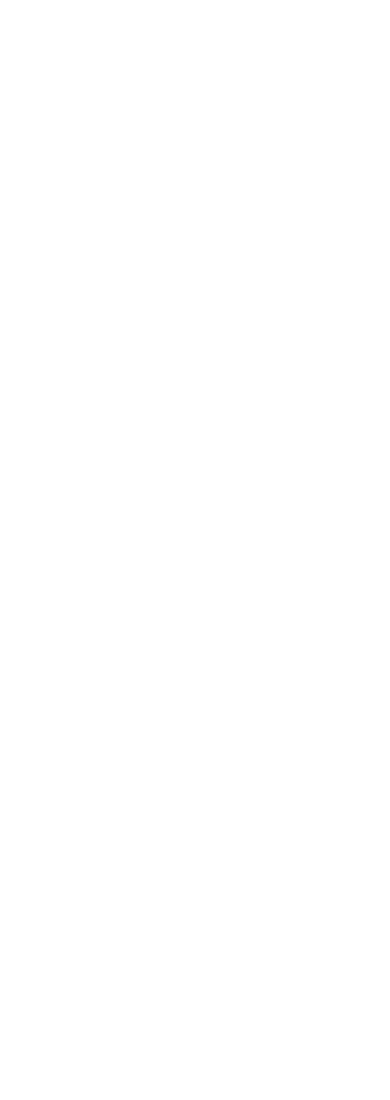
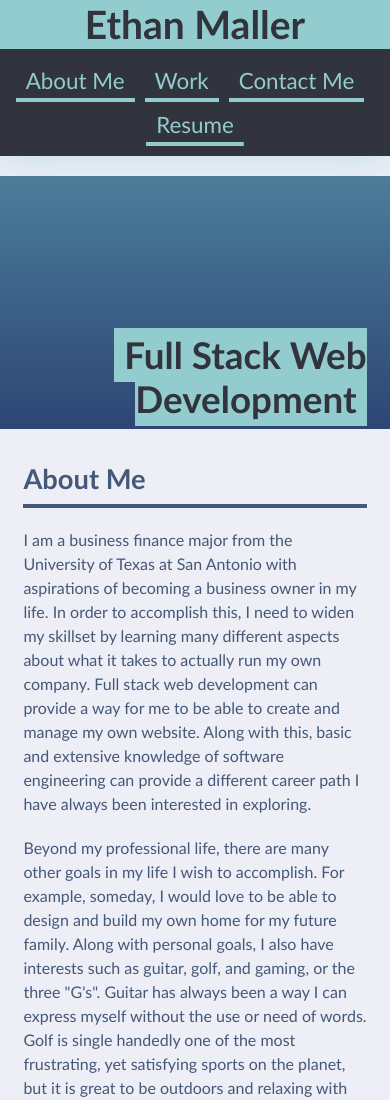
Before and after one commit to ejmaller7/Module-2-Challenge, a plain HTML site: page index.html in a window 390 px wide. Shown: the top 1100 px of the page. Before the commit the page ends 844 px from the top, so only its background shows below. Drawn offline with Linux system fonts and the light colour scheme.

Commit message:
Writing the HTML Code

```diff
--- a/assets/css/style.css
+++ b/assets/css/style.css
@@ -278,3 +278,35 @@ main {
 }
 
 /* TODO: add media query for a max-width of 768px */
+@media screen and (max-width: 768px) {
+  header {
+    padding: 0 0 10px 0;
+    justify-content: center;
+    text-align: center;
+  }
+
+  header h1 {
+    width: 100%;
+    padding: 5px;
+    margin-bottom: 10px;
+    font-size: 10vw;
+  }
+
+  header nav {
+    justify-content: center;
+  }
+
+  .page-section > h2,
+  .page-section > div {
+    flex: 0 0 100%;
+  }
+
+  .page-section > h2 {
+    border-right: none;
+    border-bottom: 4px solid var(--primary);
+    margin-bottom: 20px;
+    padding-bottom: 10px;
+    text-align: left;
+    font-size: 7vw;
+  }
+}
--- a/index.html
+++ b/index.html
@@ -2,13 +2,104 @@
 <html lang="en">
 
 <head>
-<!-- TODO: add head content below -->
-
+    <meta charset="UTF-8">
+    <meta name="viewport" content="width=device-width, initial-scale=1.0">
+    <link rel="stylesheet" href="./assets/css/style.css">
+    <title>Module 2 Challenge</title>
 </head>
 
 <body>
-<!-- TODO: add body content below -->
+    <header>
+        <h1>Ethan Maller</h1>
+        <nav>
+            <a href="#AboutMe">About Me</a>
+            <a href="#Work">Work</a>
+            <a href="#ContactMe">Contact Me</a>
+            <a href="C:\Users\Ethan Maller\Desktop\Resume Things\Ethan Maller Resume 2024 V5.pdf">Resume</a>
+        </nav>
+    </header>
+
+    <main>
+        <section class="hero-banner">
+            <div>
+                <h2>Full Stack Web Development</h2>
+            </div>
+        </section>
+
+        <section class="page-wrapper">
+            <section class="page-section">
+                <h2 id="AboutMe">About Me</h2>
+                <div>
+                    <p>
+                        I am a business finance major from the University of Texas at San Antonio with aspirations of becoming a business owner in my life. In order to accomplish this,
+                        I need to widen my skillset by learning many different aspects about what it takes to actually run my own company. Full stack web development can provide a way for me
+                        to be able to create and manage my own website. Along with this, basic and extensive knowledge of software engineering can provide a different career path I have always
+                        been interested in exploring.
+                    </p>
+                    <p>
+                        Beyond my professional life, there are many other goals in my life I wish to accomplish. For example, someday, I would love to be able to design and build my own home
+                        for my future family. Along with personal goals, I also have interests such as guitar, golf, and gaming, or the three "G's". Guitar has always been a way I can express myself
+                        without the use or need of words. Golf is single handedly one of the most frustrating, yet satisfying sports on the planet, but it is great to be outdoors and relaxing with
+                        friends and family. Lastly, gaming, which needs no explanation.
+                    </p>
+                </div>
+            </section>
+
+
+            <section class="page-section">
+                <h2 id="Work">Work</h2>
+                <div class="flex-container">
+                    <section class="flex-item">
+                        <div>
+                            <h3>Surf Report</h3>
+                            <p>MERN Stack</p>
+                        </div>
+                    </section>
+
+                    <section class="flex-item">
+                        <div>
+                            <h3>LED Wall</h3>
+                            <p>Node/IoT</p>
+                        </div>
+                    </section>
+
+                    <section class="flex-item">
+                        <div>
+                            <h3>Calculator</h3>
+                            <p>React/JavaScript/CSS</p>
+                        </div>
+                    </section>
+
+                    <section class="flex-item">
+                        <div>
+                            <h3>Pastel Puzzles</h3>
+                            <p>MERN Stack</p>
+                        </div>
+                    </section>
+
+                    <section class="flex-item">
+                        <div>
+                            <h3>Run Buddy</h3>
+                            <p>HTML/CSS</p>
+                        </div>
+                    </section>
+                </div>
+            </section>
+
+            <section class="page-section">
+                <h2 id="ContactMe">Contact Me</h2>
+                <div class="contact">
+                    <address>
+                        <a href="#">(210) 957-9899</a>
+                        <a href="#">mallerethan4@gmail.com</a>
+                        <a href="https://github.com/ejmaller7">GitHub</a>
+                        <a href="https://www.linkedin.com/in/ethan-maller/">LinkedIn</a>
+                        <a href="https://profile.indeed.com/?hl=en_US&co=US&from=gnav-homepage">Indeed</a>
+                    </address>
+                </div>
+            </section>
+        </section>
+    </main>
 
 </body>
-
 </html>
```
